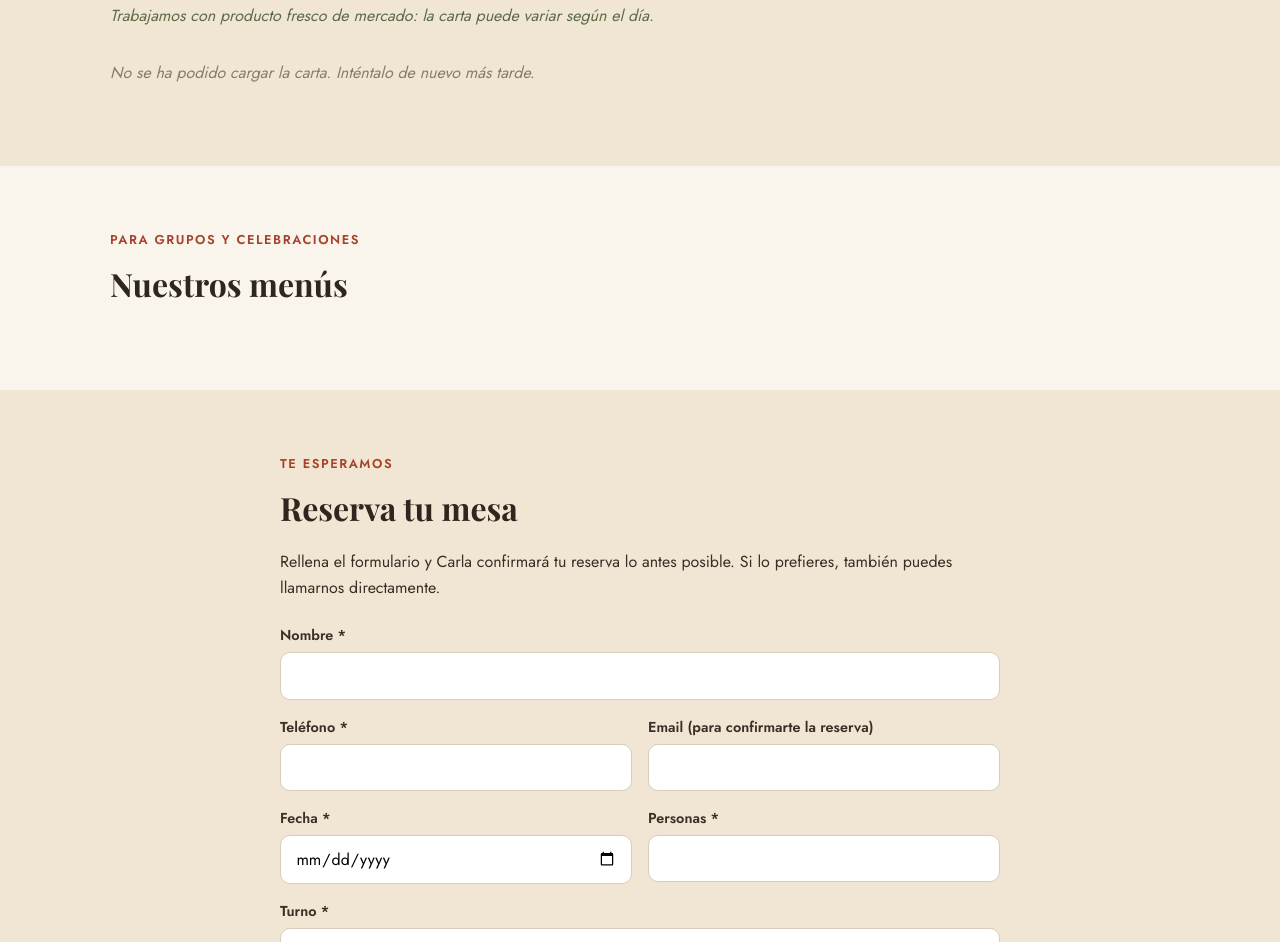
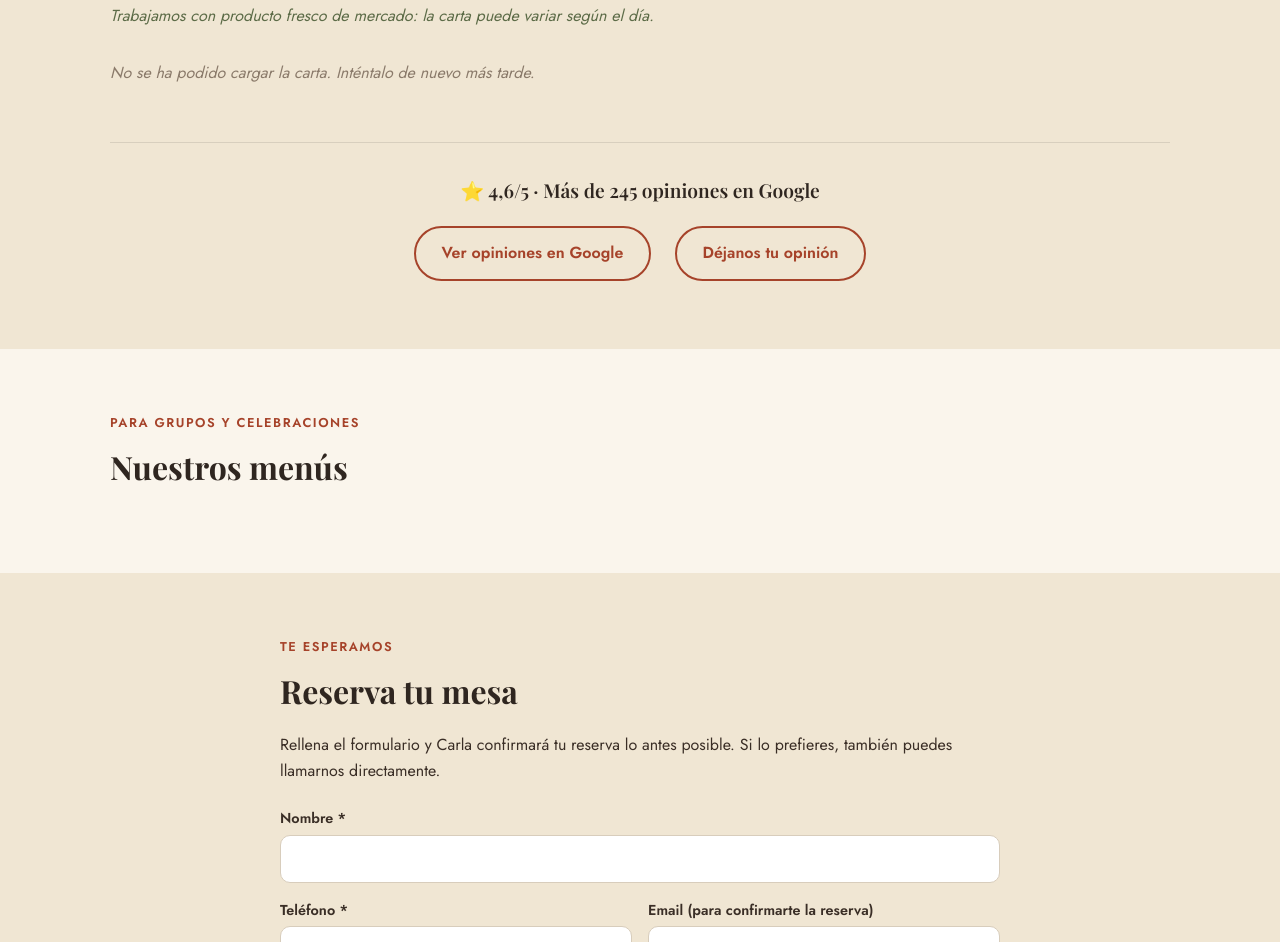
Before and after one commit to restaurantelaruedachulilla-bot/larueda, a plain HTML site: page public/index.html in a window 1280 px wide. Shown: the part 2324-3266 px from the top of the page. Drawn offline with nearby package versions, Linux system fonts and the light colour scheme; no server answers.

Commit message:
Anadir boton para leer y dejar resenas en Google, junto a la carta

```diff
--- a/public/css/style.css
+++ b/public/css/style.css
@@ -191,6 +191,25 @@ a { color: var(--color-brick); }
   grid-template-columns: repeat(auto-fit, minmax(280px, 1fr));
   gap: 2rem;
 }
+
+.resenas-caja {
+  margin-top: 2.5rem;
+  padding-top: 2rem;
+  border-top: 1px solid rgba(0,0,0,0.1);
+  text-align: center;
+}
+.resenas-nota {
+  font-family: var(--font-heading);
+  font-size: 1.2rem;
+  color: var(--color-charcoal);
+  margin-bottom: 1rem;
+}
+.resenas-botones {
+  display: flex;
+  gap: 1rem;
+  justify-content: center;
+  flex-wrap: wrap;
+}
 .carta-categoria h3 {
   border-bottom: 2px solid var(--color-brick);
   padding-bottom: 0.4rem;
--- a/public/index.html
+++ b/public/index.html
@@ -122,6 +122,14 @@
     <div id="carta-contenido" class="carta-grid">
       <p class="cargando">Cargando la carta…</p>
     </div>
+
+    <div class="resenas-caja">
+      <p class="resenas-nota">⭐ 4,6/5 · Más de 245 opiniones en Google</p>
+      <div class="resenas-botones">
+        <a class="btn btn-outline" href="https://maps.app.goo.gl/1tyhHZoH5AmwKkeE9" target="_blank" rel="noopener">Ver opiniones en Google</a>
+        <a class="btn btn-outline" href="https://www.google.com/maps/place/Restaurante+La+Rueda/@39.647914,-0.8852742,17z/data=!4m8!3m7!1s0xd60eb09495120c5:0xd14a5f3a7127a388!8m2!3d39.647914!4d-0.8852742!9m1!1b1!16s%2Fg%2F11vw_d31w9" target="_blank" rel="noopener">Déjanos tu opinión</a>
+      </div>
+    </div>
   </div>
 </section>
 
```
